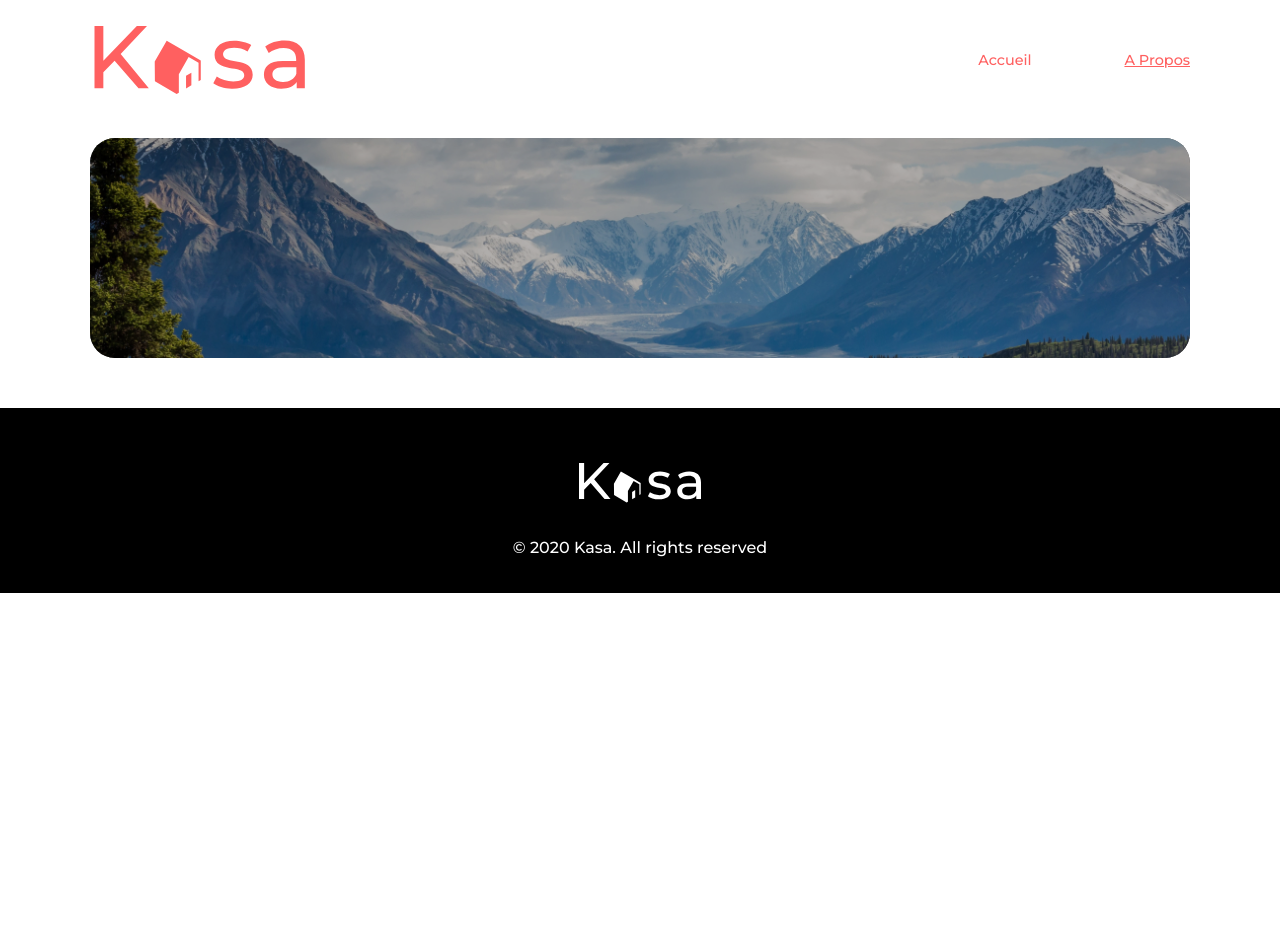
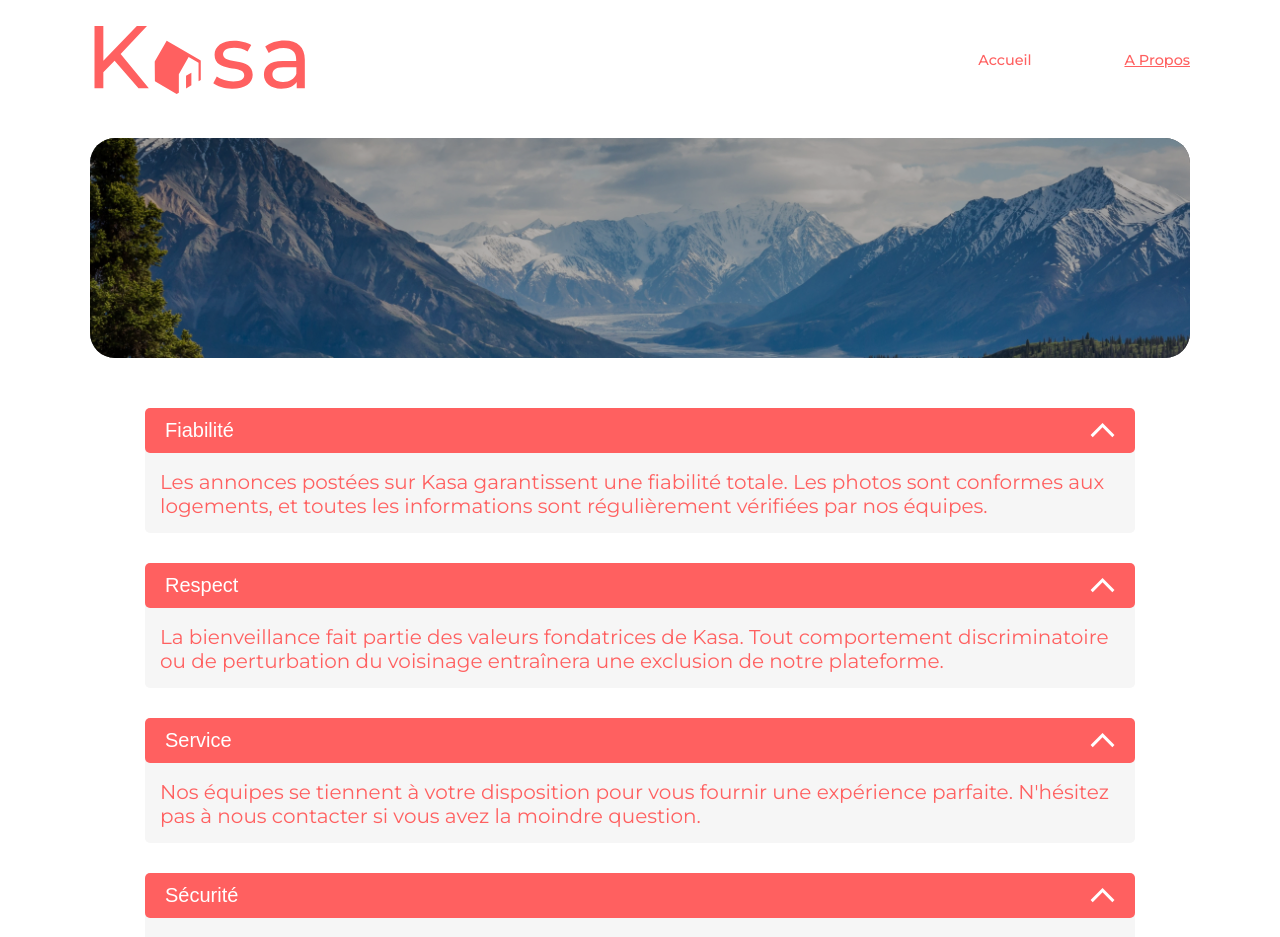
Before and after one commit to flaviebrct/Kasa, a React (Create React App) app: page /APropos in a window 1280 px wide. Shown: the top 937 px of the page. Before the commit the page ends 800 px from the top, so only its background shows below. Built offline with nearby package versions, Linux system fonts and the light colour scheme.

Commit message:
css des drop down page À Propos

```diff
--- /dev/null
+++ b/src/components/Collapse.js
@@ -0,0 +1,22 @@
+import React, { useState } from "react";
+import dropDownArrow from "../img/dropDownArrow.svg";
+import "../style/components/Collapse.css";
+
+function Collapse(props) {
+  return (
+    <div className="dropDownBox">
+      <button className="dropDownBtn">
+        {props.title}
+        <img
+          className="dropDownArrow"
+          src={dropDownArrow}
+          alt="fleche menu déroulant"
+        ></img>
+      </button>
+
+      <div className="boxContent">{props.content}</div>
+    </div>
+  );
+}
+
+export default Collapse;
--- a/src/pages/About.js
+++ b/src/pages/About.js
@@ -1,5 +1,6 @@
 import React from "react";
 import "../style/pages/About.css";
+import Collapse from "../components/Collapse";
 import Banner from "../components/Banner";
 import bannerAboutImage from "../img/banner_about.jpg";
 
@@ -7,7 +8,24 @@
   return (
     <div className="aboutBody">
       <Banner img={bannerAboutImage} />
-      <section className="collapse"></section>
+      <section className="collapseContainer">
+        <Collapse
+          title="Fiabilité"
+          content="Les annonces postées sur Kasa garantissent une fiabilité totale. Les photos sont conformes aux logements, et toutes les informations sont régulièrement vérifiées  par nos équipes."
+        />
+        <Collapse
+          title="Respect"
+          content="La bienveillance fait partie des valeurs fondatrices de Kasa. Tout comportement discriminatoire ou de perturbation du voisinage entraînera une exclusion de notre plateforme."
+        />
+        <Collapse
+          title="Service"
+          content="Nos équipes se tiennent à votre disposition pour vous fournir une expérience parfaite. N'hésitez pas à nous contacter si vous avez la moindre question."
+        />
+        <Collapse
+          title="Sécurité"
+          content="La sécurité est la priorité de Kasa. Aussi bien pour nos hôtes que pour les voyageurs, chaque logement correspond aux critères de sécurité établis par nos services. En laissant une note aussi bien à l'hôte qu'au locataire, cela permet à nos équipes de vérifier que les standards sont bien respectés. Nous organisons également des ateliers sur la sécurité domestique pour nos hôtes."
+        />
+      </section>
     </div>
   );
 }
--- /dev/null
+++ b/src/style/components/Collapse.css
@@ -0,0 +1,34 @@
+.dropDownBox{
+    margin-bottom: 30px;
+}
+
+.dropDownBtn{
+    position: relative;
+    background-color: #FF6060;
+    color: white;
+    font-weight: 500;
+    font-size: 20px;
+    width: 100%;
+    height: 45px;
+    border: 0px;
+    border-radius: 5px;
+    display: flex;
+    justify-content: space-between;
+    align-items: center;
+    padding: 10px 20px;
+}
+
+.boxContent{
+    margin: -10px 0 20px 0;
+    background-color: #F6F6F6;
+    border-radius: 0px 0px 5px 5px;
+    color: #FF6060;
+    padding: 27px 24px 15px 15px;
+    text-align: start;
+    font-weight: 400;
+    font-size: 20px;
+}
+
+.dropDownArrow{
+    transform: rotate(180deg)
+}
--- a/src/style/pages/About.css
+++ b/src/style/pages/About.css
@@ -3,3 +3,8 @@
     max-width: 1440px;
     margin: auto;
 }
+
+.collapseContainer{
+    max-width: 90%;
+    margin: auto;
+}
```
Also changed, not shown: src/img/dropDownArrow.svg (added).
